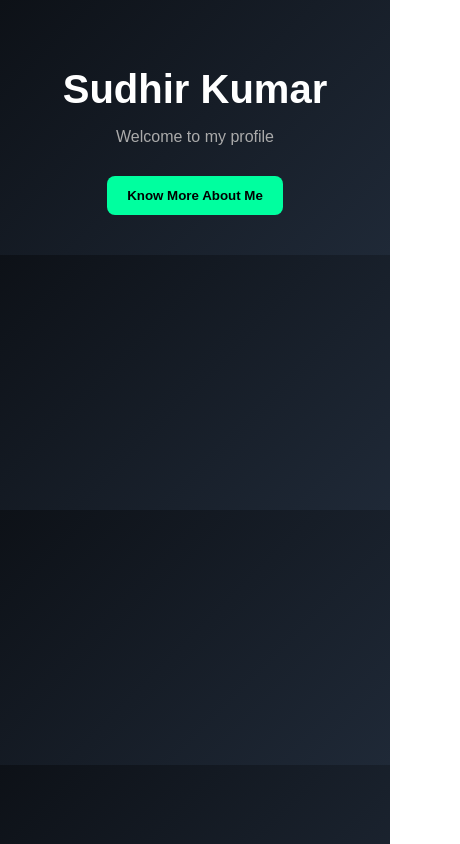
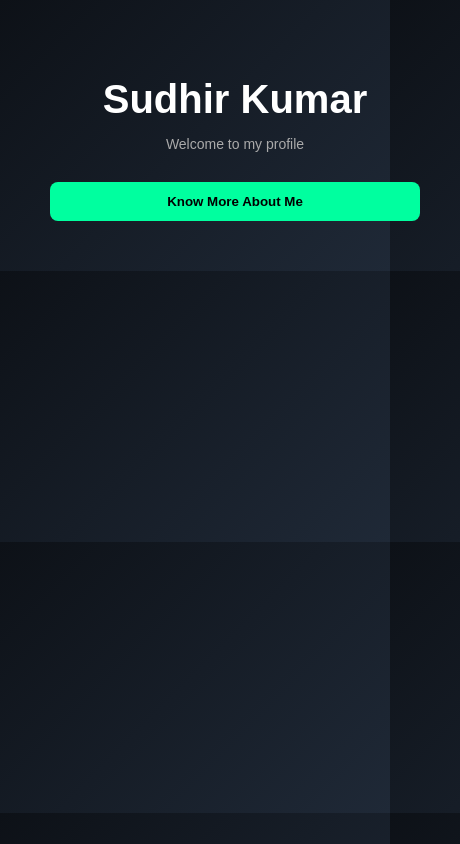
Before and after one commit to sudhir1803456/sudhirPortfolio, a website built with Vite: page index.html in a window 390 px wide. Shown: the whole page, 460 px wide, since content can reach past the window. Built offline with nearby package versions, Linux system fonts and the light colour scheme; some packages are replaced by stand-ins of ours.

Commit message:
add auto adjust for mobile

```diff
--- a/index.html
+++ b/index.html
@@ -2,6 +2,7 @@
 <html lang="en">
 <head>
   <meta charset="UTF-8">
+  <meta name="viewport" content="width=device-width, initial-scale=1.0">
   <title>Sudhir Kumar | Biodata</title>
 </head>
 <body>
--- a/style.css
+++ b/style.css
@@ -88,3 +88,30 @@ input, textarea {
   background: #005582;
   transform: scale(1.05);
 }
+/* Mobile responsive */
+@media (max-width: 768px) {
+
+  body {
+    padding: 10px;
+  }
+
+  .container {
+    width: 100%;
+    flex-direction: column;
+  }
+
+  h1 {
+    font-size: 24px;
+    text-align: center;
+  }
+
+  p {
+    font-size: 14px;
+  }
+
+  button {
+    width: 100%;
+    padding: 12px;
+  }
+
+}
```
Also changed, not shown: dist/assets/index-D-0Sauxr.css (deleted), dist/assets/index-M_SbT2lE.js (renamed from dist/assets/index-n51B2rPt.js), dist/assets/index-ljuvtODL.css (added), dist/index.html.
